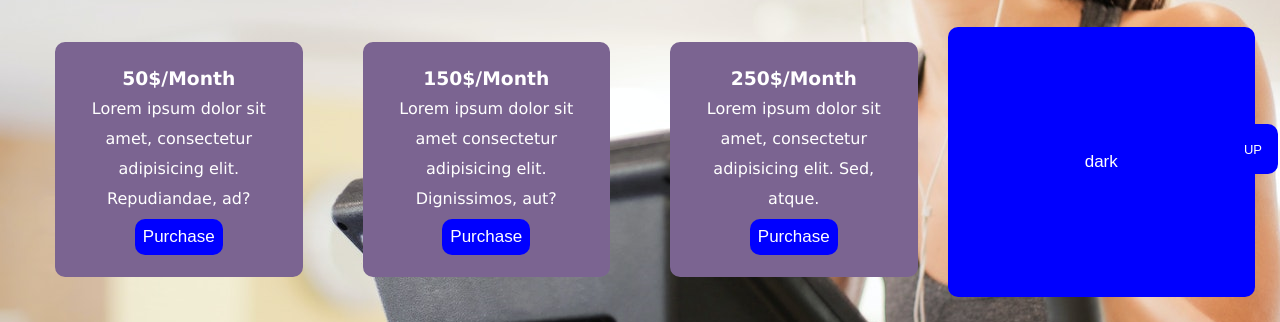
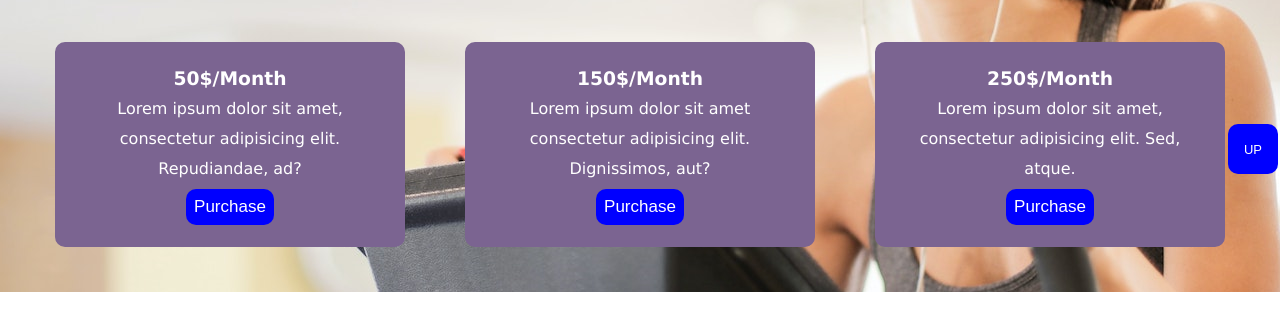
Before and after one commit to SHANLWF10/First_project, a plain HTML site: page index.html in a window 1280 px wide. Shown: the part 616-938 px from the top of the page. After the commit the page ends 908 px from the top, so only its background shows below. Drawn offline with Linux system fonts and the light colour scheme.

Commit message:
Update index.html

```diff
--- a/index.html
+++ b/index.html
@@ -53,8 +53,6 @@
                 </div>
                             </div>
             <button id="btn">UP</button>
-            <button id="
-            btn2">dark</button>
         </div>
     </main>
 <script src="script.js"></script>
```
